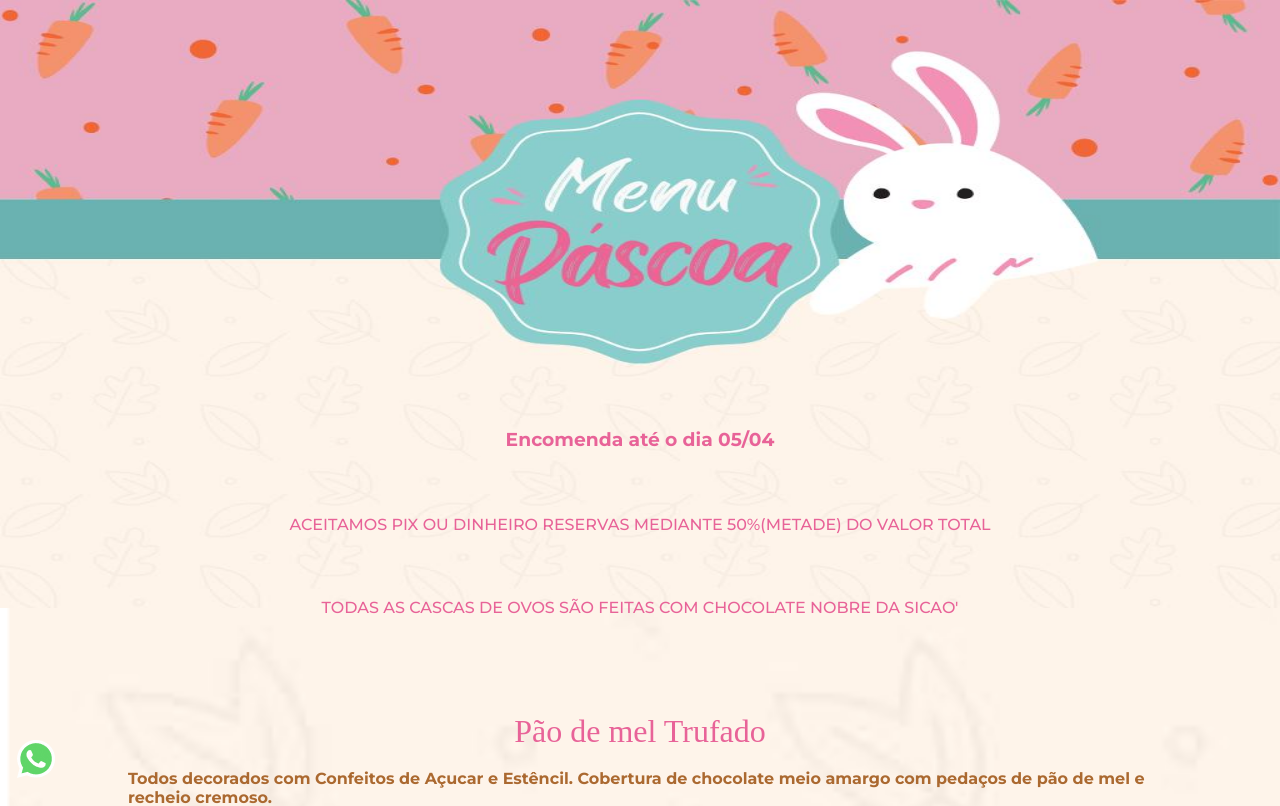
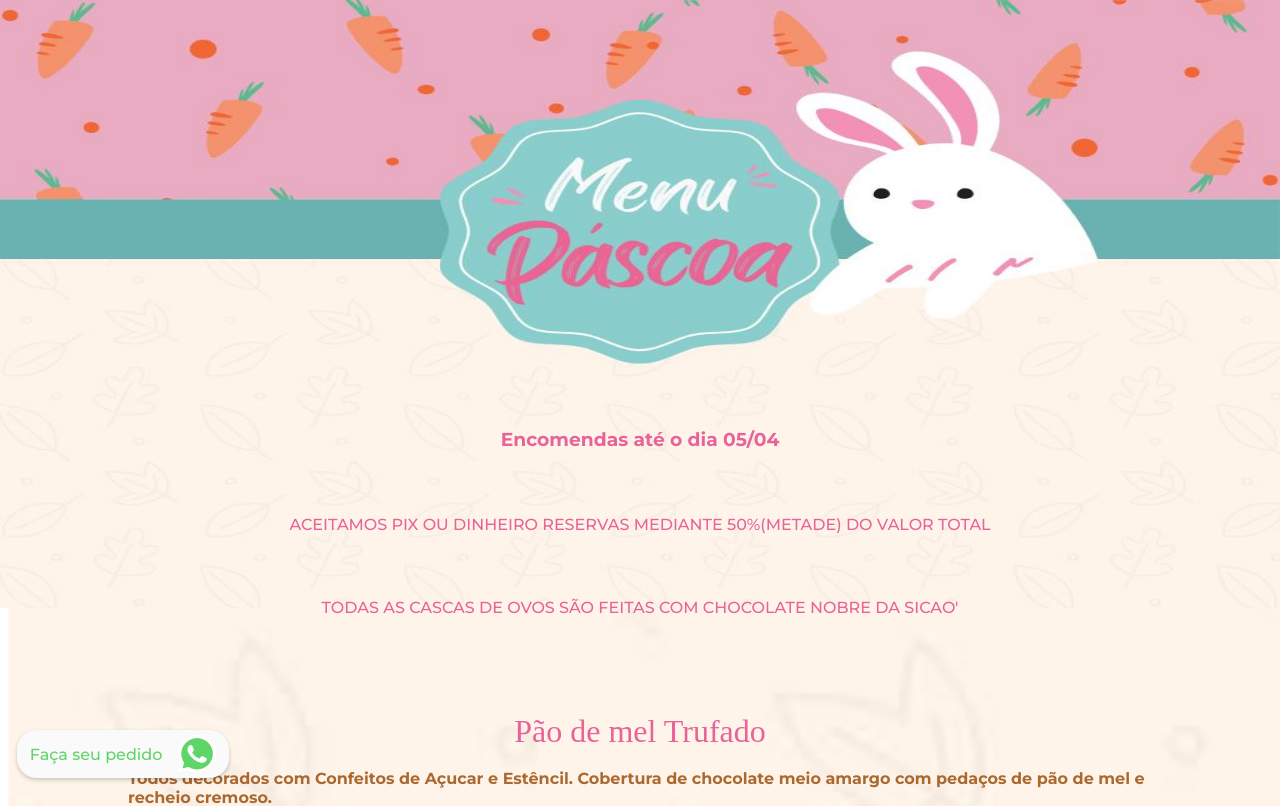
Before and after one commit to victor077/cardapio-gabi-doces, a React (Vite) app: page / in a window 1280 px wide. Shown: the top 806 px of the page. Built offline with nearby package versions, Linux system fonts and the light colour scheme; a web font is replaced by a local one.

Commit message:
ultimo ajuste

```diff
--- a/src/Page/Cardapio/index.tsx
+++ b/src/Page/Cardapio/index.tsx
@@ -16,12 +16,15 @@ const Cardapio = () => {
       <div className="header">
         <img src={bgHeader} alt="" />
       </div>
-      <a href="https://wa.me/5513991687969">
-        <img className="whats" src={whats} alt="" />
+      <a className="whats" href="https://wa.me/5513991687969">
+        <div className="encomenda">
+          <p>Faça seu pedido</p>
+          <img src={whats} alt="" />
+        </div>
       </a>
       <div className="containerCardapio">
         <div className="containerProdutos">
-          <h3 className="tituloPix">Encomenda até o dia 05/04</h3>
+          <h3 className="tituloPix">Encomendas até o dia 05/04</h3>
           <h4 className="tituloPix">
             ACEITAMOS PIX OU DINHEIRO RESERVAS MEDIANTE 50%(METADE) DO VALOR
             TOTAL
@@ -49,18 +52,6 @@ const Cardapio = () => {
               </div>
             </div>
           ))}
-          {/* <div className="informacoesProdutos">
-            <p>Doce de Leite</p>
-            <div className="precos">
-              <span>R$8</span> <span>R$11</span>
-            </div>
-          </div>
-          <div className="informacoesProdutos">
-            <p>Laka Oreo</p>
-            <div className="precos">
-              <span>R$9</span> <span>R$12</span>
-            </div>
-          </div> */}
           <p className="informacoesFinal">
             Caixinha com 02 uni. Tamanho P R$17
           </p>
--- a/src/Page/Cardapio/styled.css
+++ b/src/Page/Cardapio/styled.css
@@ -183,7 +183,6 @@ p {
 
 .informacoesProdutosPirulito span {
   color: #ab6930;
-  font-weight: bold;
   font-size: 1.2rem;
 }
 .informacoesPirulito {
@@ -204,7 +203,6 @@ span {
 
 .informacoesCesta,
 span {
-  font-weight: 700;
 }
 
 .final {
@@ -216,3 +214,26 @@ span {
   bottom: 22px;
   left: 17px;
 }
+
+.encomenda {
+  display: flex;
+  align-items: center;
+  gap: 1rem;
+  background: #fafafa;
+  padding: 0.3rem 0.8rem;
+  border-radius: 20px;
+  color: #5fd467;
+  box-shadow: 0px 2px 4px rgba(0, 0, 0, 0.2);
+}
+.encomenda p {
+  color: #5fd568;
+}
+
+.encomenda p:hover {
+  color: #5fd568;
+  font-weight: bold;
+}
+
+a {
+  text-decoration: none;
+}
```
